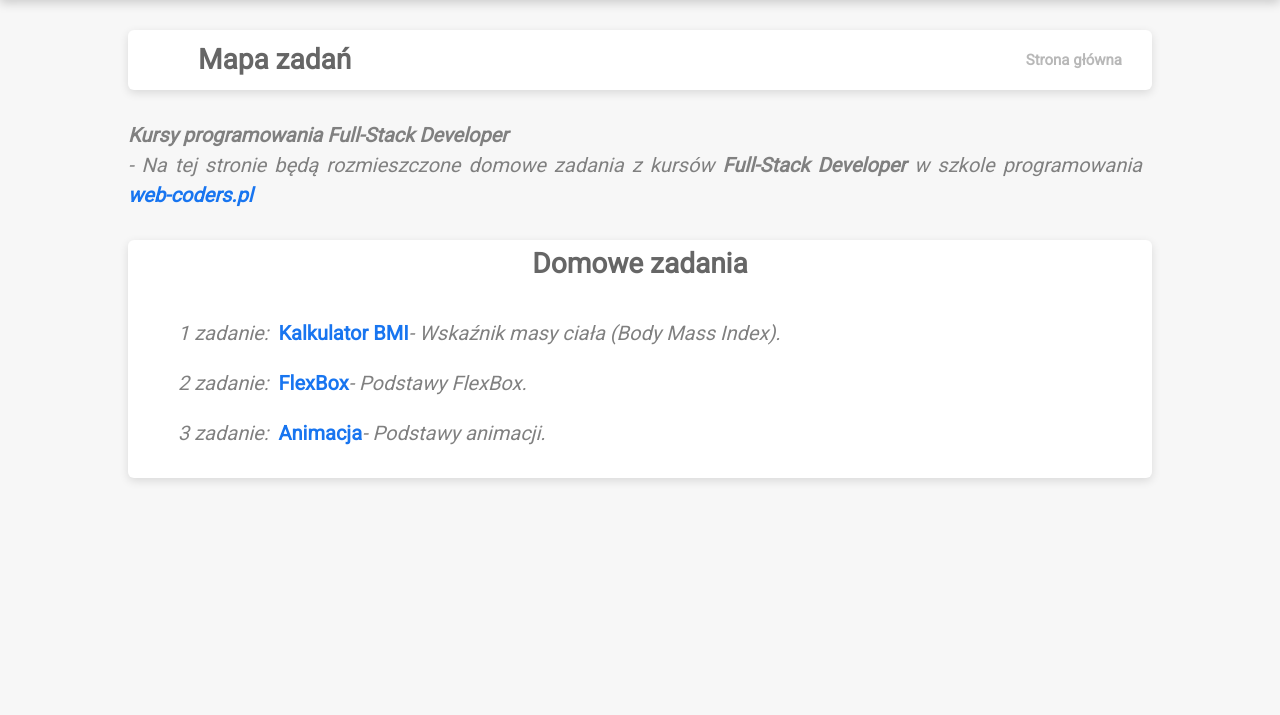
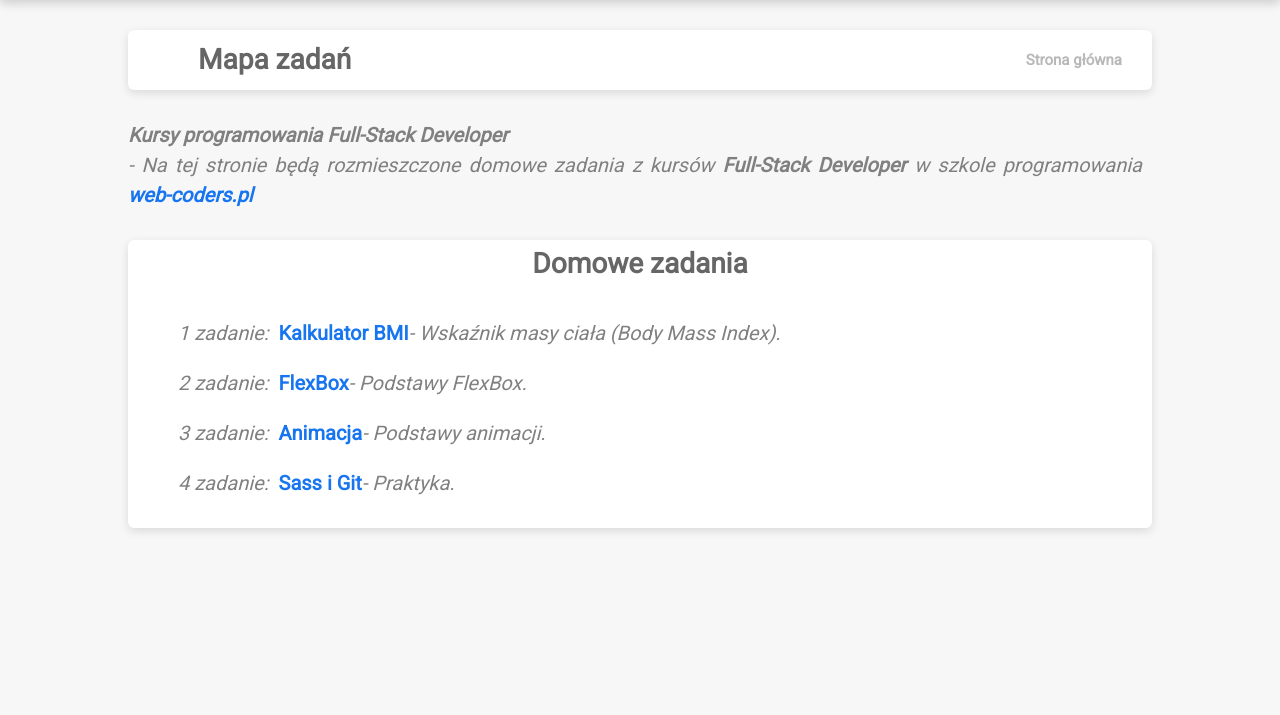
Before and after one commit to Kyselov-Vladyslav/zadania_domowe_project, a plain HTML site: page index.html in a window 1280 px wide. Shown: the part 85-800 px from the top of the page. Drawn offline with Linux system fonts and the light colour scheme; a web font is replaced by a local one.

Commit message:
domowe_zadanie_4_wersja_1

```diff
--- a/index.html
+++ b/index.html
@@ -30,13 +30,16 @@
         <h2>Domowe zadania</h2>
         <ul class="mapa">
           <li><p>1 zadanie: </p><a href="zadanie_1_BMI.html">Kalkulator BMI</a>
-          <p> - <strong>Wskaźnik masy ciała (Body Mass Index)</strong>.</p>
+          <p> - <strong> Wskaźnik masy ciała (Body Mass Index)</strong>.</p>
           </li>
           <li><p>2 zadanie: </p><a href="zadanie_2_flexbox.html">FlexBox</a>
-          <p> - <strong>Podstawy FlexBox</strong>.</p>
+          <p> - <strong> Podstawy FlexBox</strong>.</p>
           </li>
           <li><p>3 zadanie: </p><a href="zadanie_3_animacja.html">Animacja</a>
-          <p> - <strong>Podstawy animacji</strong>.</p>
+          <p> - <strong> Podstawy animacji</strong>.</p>
+          </li>
+          <li><p>4 zadanie: </p><a href="https://kyselov-vladyslav.github.io/4_zadanie_sass_git/">Sass i Git</a>
+          <p> - <strong> Praktyka</strong>.</p>
           </li>
         </ul>
 
--- a/scss/blocks/_animacja.scss
+++ b/scss/blocks/_animacja.scss
@@ -6,7 +6,7 @@
       border-radius: 25%;
     }
     50% {
-      transform: translateY(300px) translateX(300px);
+      transform: translate(300px, 300px);
       background-color: #9403ce;
       box-shadow: 0 0px 200px rgba(143, 3, 3, 0.95);
       border-radius: 50%;
```
Also changed, not shown: css/style.css.
